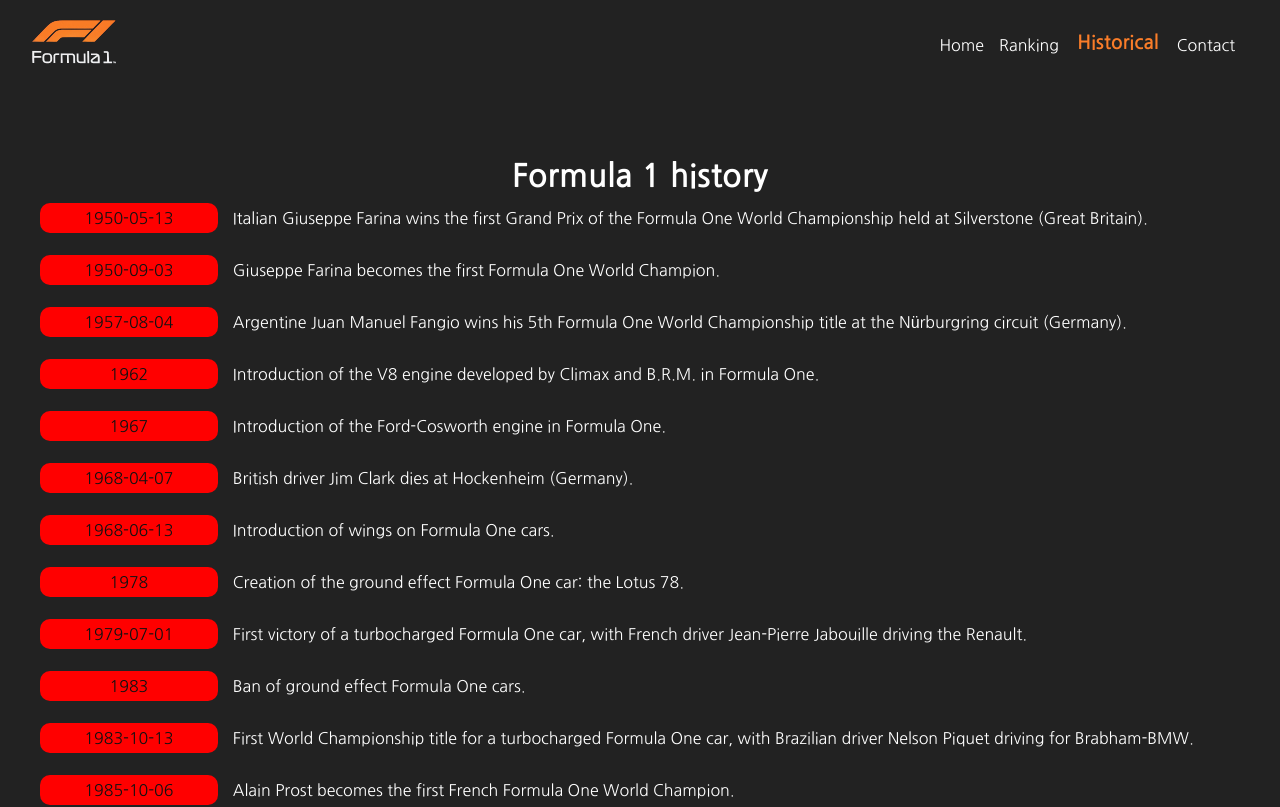
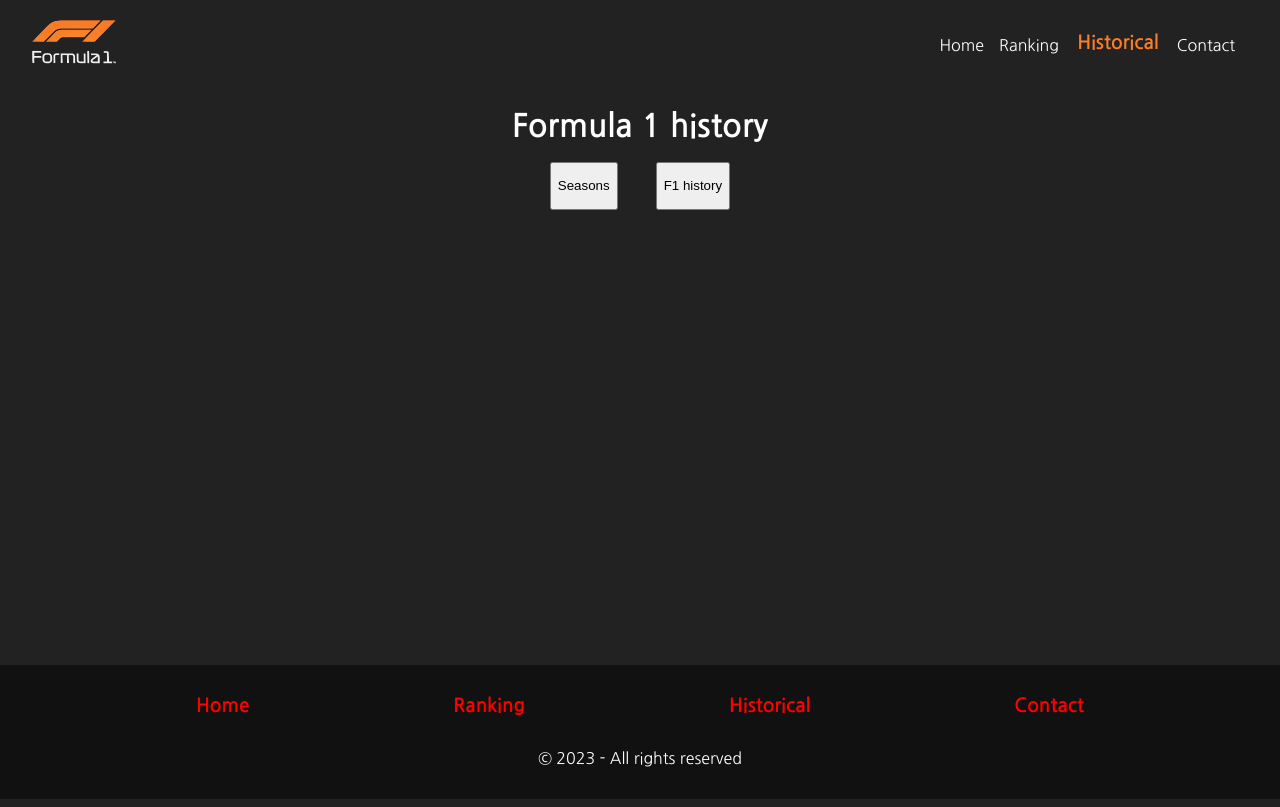
Before and after one commit to Tiissmeyy/F1byTiissmeyy, a React (Vite) app: page /app/historique in a window 1280 px wide. Shown: the top 807 px of the page. Built offline with nearby package versions, Linux system fonts and the light colour scheme.

Commit message:
add utilities and fetch request

```diff
--- a/src/assets/components/generics/Footer/Footer.module.css
+++ b/src/assets/components/generics/Footer/Footer.module.css
@@ -21,6 +21,13 @@
     text-decoration: none;
     font-weight: bold;
     font-size: 1.2rem;
+    padding: 8px;
+  }
+
+  .navLink:hover{
+    color: white;
+    background-color: red;
+    border-radius: 8px;
   }
 
   .copyRight {
--- /dev/null
+++ b/src/assets/components/historique/InfosContainer/InfosContainer.jsx
@@ -0,0 +1,31 @@
+import React, { useEffect, useState } from "react";
+import style from "./InfosContainer.module.css"
+
+const InfosContainer = (props) => {
+    const [data, setData] = useState([])
+
+    useEffect(()=>{
+        const getYearData = async () => {
+            const response = await fetch("https://ergast.com/api/f1/2015.json")
+            if(response.ok){
+                const body = await response.json()
+                setData(body.MRData.RaceTable.Races)
+            }
+        }
+        getYearData()
+    }, [])
+
+    useEffect(()=> {
+        console.log(data)
+    },[data])
+
+    return (
+        <div
+            className={style.infosContainer}
+        >
+            <p onClick={props.onclick}  >infosContainer</p>
+        </div>
+    )
+}
+
+export default InfosContainer
--- /dev/null
+++ b/src/assets/components/historique/InfosContainer/InfosContainer.module.css
@@ -0,0 +1,4 @@
+.infosContainer {
+    height: 100%;
+    width: 100%;
+}
--- /dev/null
+++ b/src/assets/components/historique/SelectCard/SelectCard.jsx
@@ -0,0 +1,15 @@
+import React from "react";
+import style from "./SelectCard.module.css"
+
+const SelectCard = (props) => {
+    return (
+        <button
+            className={style.selectCard}
+            onClick={props.onclick}
+        >
+            {props.children}
+        </button>
+    )
+}
+
+export default SelectCard
--- /dev/null
+++ b/src/assets/components/historique/SelectCard/SelectCard.module.css
@@ -0,0 +1,5 @@
+.selectCard:hover{
+    opacity: 0.8;
+    scale: 1.05;
+    cursor: pointer;
+}
--- a/src/pages/Historique.jsx
+++ b/src/pages/Historique.jsx
@@ -1,10 +1,28 @@
 import React, { useEffect, useState, useRef } from "react";
 import DateElement from "../assets/components/historique/Date/Date";
+import InfosContainer from "../assets/components/historique/InfosContainer/InfosContainer";
+import SelectCard from "../assets/components/historique/SelectCard/SelectCard";
 import date from "../data/date.json"
 import style from "./Historique.module.css"
 
 const Historique = () => {
+    const [selectedCard, setSelectedCard] = useState("")
+    const [dateIsSelected, setDateIsSelected] = useState(false)
+    const [selectedYear, setSelectedYear] = useState(2023)
 
+    const toggleDateIsSelected = (e) => {
+        if(e){
+            setSelectedYear(e.target.value)
+        }
+        setDateIsSelected(prevState => !prevState)
+    }
+
+    const handleClick = (cardName) => {
+        if(dateIsSelected){
+            setDateIsSelected(false)
+        }
+        setSelectedCard(cardName)
+    }
 
     const dateElements = date.dates.map((el, index)=> {
         return(
@@ -12,10 +30,29 @@
         )
     })
 
+    const yearList = []
+    for(let i = 1950; i <= 2023; i++){
+        yearList.push(<button
+                className={style.dateButton}
+                onClick={(e) => toggleDateIsSelected(e)}
+                value={i}
+            >{i}</button>)
+    }
+
     return (
         <div className={style.datesContainer}>
-            <h1 style={{textAlign:"center"}}>Formula 1 history</h1>
-            {dateElements}
+            <h1 style={{textAlign:"center", marginBottom:"20px"}}>Formula 1 history</h1>
+            <div className={style.cardsContainer}>
+                <SelectCard onclick={() => handleClick("season")}>
+                    <p>Seasons</p>
+                </SelectCard>
+                <SelectCard onclick={() => handleClick("history")}>
+                    <p>F1 history</p>
+                </SelectCard>
+            </div>
+            {selectedCard === "history" && !dateIsSelected && <div className={style.historyContainer}>{dateElements}</div>}
+            {selectedCard === "season" && !dateIsSelected && <div className={style.container}><div className={style.seasonContainer}>{yearList}</div></div>}
+            {selectedCard === "season" && dateIsSelected && <InfosContainer onclick={toggleDateIsSelected} year={selectedYear} />}
         </div>
     )
 }
--- a/src/pages/Historique.module.css
+++ b/src/pages/Historique.module.css
@@ -1,6 +1,51 @@
+main {
+    height: 100%;
+    display: flex;
+    flex-direction: column;
+}
+
 .datesContainer {
     display: flex;
     flex-direction: column;
-    max-width: 1200px;
-    padding: 50px 30px;
+    max-width: 700px;
+    height: 100%;
 }
+
+.cardsContainer{
+    display: flex;
+    justify-content: space-evenly;
+    margin-bottom: 20px;
+}
+
+.gridContainer{
+    flex: 1;
+    display: flex;
+    justify-content: center;
+    align-items: center;
+}
+
+.seasonContainer{
+    display: grid;
+    grid-template-columns: repeat(10, 1fr);
+    gap: 20px 10px;
+    margin-top: auto;
+    margin-bottom: auto;
+    margin-bottom: 40px;
+}
+
+.dateButton {
+    background-color: #fa7d29;
+    color: #222;
+    border: none;
+    border-radius: 3px;
+    font-size: 1.03rem;
+}
+
+.dateButton:hover{
+    opacity: 0.8;
+    cursor: pointer;
+}
+
+@media (max-width: 700px) {
+    .seasonContainer { grid-template-columns: repeat(8, 1fr); }
+  }
```
